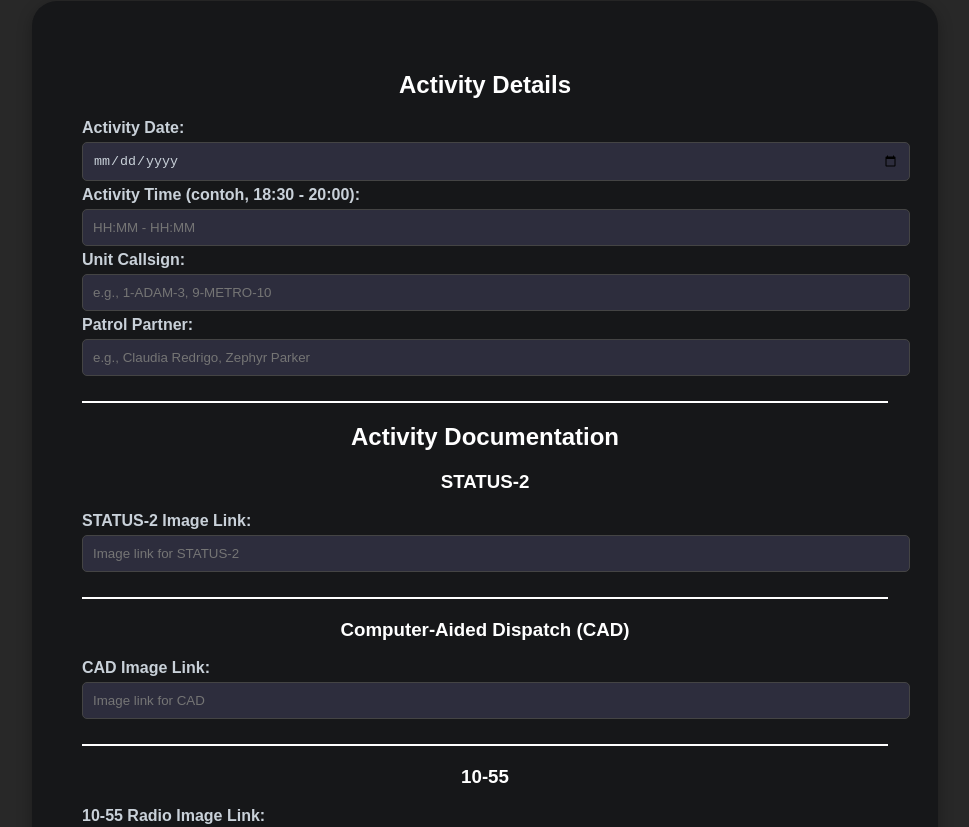
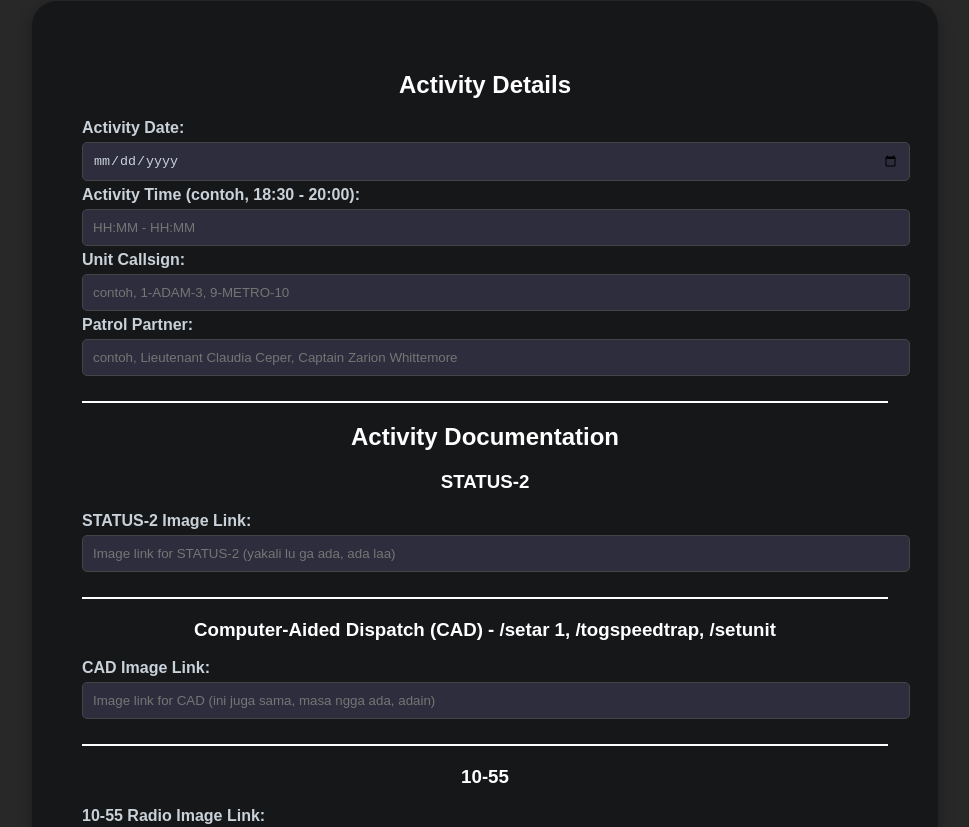
Before and after one commit to theawikwok/patrolnotes, a plain HTML site: page index.html in a window 1280 px wide. Shown: the part 99-926 px from the top of the page, without its empty margins (155-1124 px from the left). Drawn offline with Linux system fonts and the light colour scheme.

Commit message:
Update index.html

```diff
--- a/index.html
+++ b/index.html
@@ -95,10 +95,10 @@
       <input type="text" id="activityTime" placeholder="HH:MM - HH:MM" required>
 
       <label for="unitCallsign">Unit Callsign:</label>
-      <input type="text" id="unitCallsign" placeholder="e.g., 1-ADAM-3, 9-METRO-10" required>
+      <input type="text" id="unitCallsign" placeholder="contoh, 1-ADAM-3, 9-METRO-10" required>
 
       <label for="patrolPartner">Patrol Partner:</label>
-      <input type="text" id="patrolPartner" placeholder="e.g., Claudia Redrigo, Zephyr Parker" required>
+      <input type="text" id="patrolPartner" placeholder="contoh, Lieutenant Claudia Ceper, Captain Zarion Whittemore" required>
     </div>
     <hr style="border: none; border-top: 2px solid white; margin: 20px 0;">
 
@@ -109,13 +109,13 @@
       <!-- STATUS-2 -->
       <h3>STATUS-2</h3>
       <label for="status2">STATUS-2 Image Link:</label>
-      <input type="text" id="status2" placeholder="Image link for STATUS-2" required>
+      <input type="text" id="status2" placeholder="Image link for STATUS-2 (yakali lu ga ada, ada laa)" required>
       <hr style="border: none; border-top: 2px solid white; margin: 20px 0;">
 
       <!-- Computer-Aided Dispatch (CAD) -->
-      <h3>Computer-Aided Dispatch (CAD)</h3>
+      <h3>Computer-Aided Dispatch (CAD) - /setar 1, /togspeedtrap, /setunit</h3>
       <label for="cad">CAD Image Link:</label>
-      <input type="text" id="cad" placeholder="Image link for CAD" required>
+      <input type="text" id="cad" placeholder="Image link for CAD (ini juga sama, masa ngga ada, adain)" required>
       <hr style="border: none; border-top: 2px solid white; margin: 20px 0;">
 
       <!-- 10-55 -->
@@ -157,7 +157,7 @@
       <!-- STATUS-1 -->
       <h3>STATUS-1</h3>
       <label for="status1">STATUS-1 Radio and Return Image Link:</label>
-      <input type="text" id="status1" placeholder="Image link for STATUS-1" required>
+      <input type="text" id="status1" placeholder="Image link for STATUS-1 (yakali lu nggaada juga)" required>
     </div>
 
     <button type="button" onclick="generateBBCode()">Generate BBCode</button>
```
